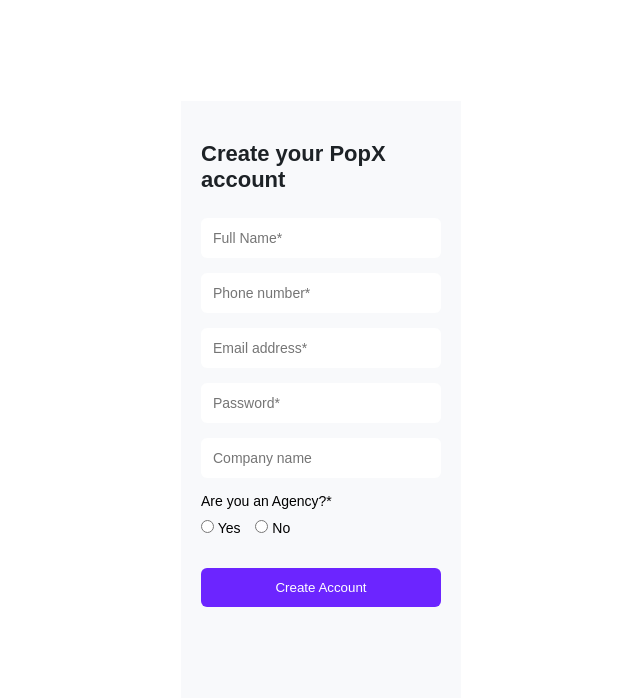
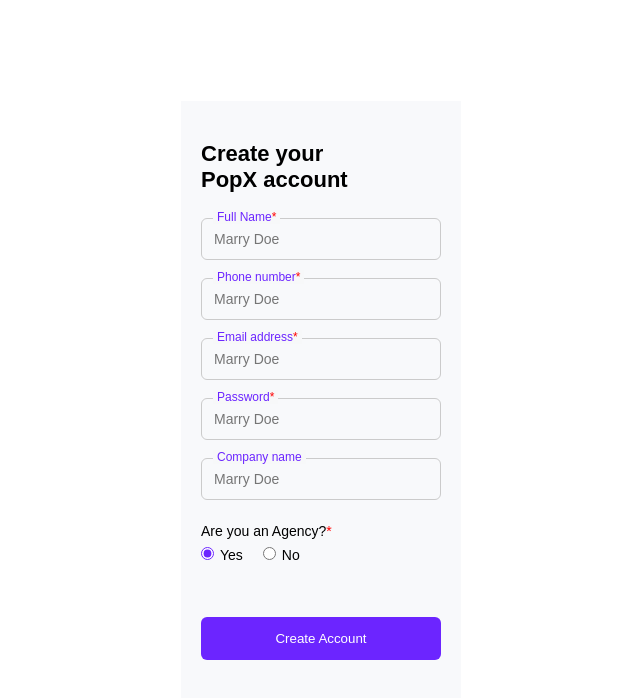
Before and after one commit to saikrishnamamidi2003/Popx-UI, a React (Vite) app: page /createAccount in a window 1280 px wide. Shown: the top 698 px of the page, without its empty margins (319-959 px from the left). Built offline with nearby package versions, Linux system fonts and the light colour scheme.

Commit message:
fImplement Create Account page UI to match design

```diff
--- a/src/pages/CreateAccount.jsx
+++ b/src/pages/CreateAccount.jsx
@@ -5,31 +5,56 @@
   const navigate = useNavigate();
 
   return(
-    <div className="create-container">
+    <div className="create-page">
 
-      <h2>Create your PopX account</h2>
+      <h1 className="create-title">
+        Create your <br /> PopX account
+      </h1>
 
-      <input type="text" placeholder="Full Name*" />
-      <input type="number" placeholder="Phone number*" />
-      <input type="email" placeholder="Email address*" />
-      <input type="password" placeholder="Password*" />
-      <input type="text" placeholder="Company name" />
+      <div className="form-group">
+        <label>Full Name<span>*</span></label>
+        <input type="text" placeholder="Marry Doe" />
+      </div>
 
-      <div className="agency">
-        <p>Are you an Agency?*</p>
+      <div className="form-group">
+        <label>Phone number<span>*</span></label>
+        <input type="text" placeholder="Marry Doe" />
+      </div>
 
-        <label>
-          <input type="radio" name="agency"/> Yes
-        </label>
+      <div className="form-group">
+        <label>Email address<span>*</span></label>
+        <input type="email" placeholder="Marry Doe" />
+      </div>
 
-        <label>
-          <input type="radio" name="agency"/> No
-        </label>
+      <div className="form-group">
+        <label>Password<span>*</span></label>
+        <input type="password" placeholder="Marry Doe" />
+      </div>
+
+      <div className="form-group">
+        <label>Company name</label>
+        <input type="text" placeholder="Marry Doe" />
+      </div>
+
+      <div className="agency-section">
+        <p>Are you an Agency?<span>*</span></p>
+
+        <div className="radio-group">
+          <label>
+            <input type="radio" name="agency" defaultChecked />
+            Yes
+          </label>
+
+          <label>
+            <input type="radio" name="agency" />
+            No
+          </label>
+        </div>
       </div>
 
       <button
-        className="create-btn"
-        onClick={()=> navigate("/accountSettings")}
+        className="submit-btn"
+        onClick={() => navigate("/AccountSettings")}
       >
         Create Account
       </button>
@@ -38,4 +63,5 @@
   );
 }
 
+
 export default CreateAccount;
--- a/src/styles/index.css
+++ b/src/styles/index.css
@@ -85,46 +85,96 @@
 }
 
 /* Create Account Page */
-.create-container{
+.create-page{
+  height:100%;
   display:flex;
   flex-direction:column;
-  height:100%;
 }
 
-.create-container h2{
+.create-title{
   font-size:22px;
   font-weight:600;
-  color:var(--color-primary);
   margin-bottom:25px;
 }
 
-/* Input fields */
-.create-container input{
+.form-group{
+  position:relative;
+  margin-bottom:18px;
+}
+
+.form-group label{
+  position:absolute;
+  top:-8px;
+  left:12px;
+
+  background:#f7f8f9;
+
+  font-size:12px;
+  padding:0 4px;
+
+  color:#6C25FF;
+}
+
+.form-group label span{
+  color:red;
+}
+
+.form-group input{
+  width:100%;
   padding:12px;
-  margin-bottom:15px;
 
-  border:1px solid var(--color-light-gray);
+  border:1px solid #CBCBCB;
   border-radius:6px;
 
   font-size:14px;
   outline:none;
+
+  background:transparent;
 }
 
-/* Agency radio section */
-.agency{
-  margin-bottom:20px;
+.agency-section{
+  margin-top:5px;
 }
 
-.agency p{
+.agency-section p{
   font-size:14px;
-  margin-bottom:10px;
+  margin-bottom:8px;
 }
 
-.agency label{
-  font-size:14px;
-  margin-right:15px;
+.agency-section span{
+  color:red;
 }
 
+.radio-group{
+  display:flex;
+  gap:20px;
+}
+
+.radio-group label{
+  font-size:14px;
+}
+
+.radio-group input{
+  margin-right:6px;
+  accent-color:#6C25FF;
+}
+
+.submit-btn{
+  margin-top:auto;
+
+  width:100%;
+  padding:14px;
+
+  border:none;
+  border-radius:6px;
+
+  background:linear-gradient(90deg,#6C25FF,#6C25FF);
+
+  color:white;
+  font-weight:500;
+
+  cursor:pointer;
+}
 /* Account Settings Page */
 
 .account-container{
```
